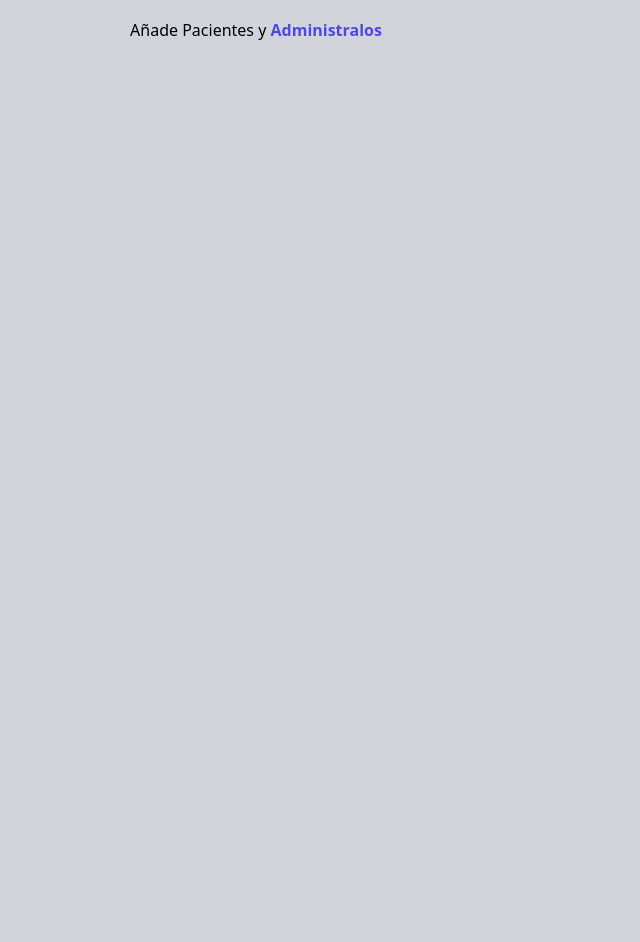
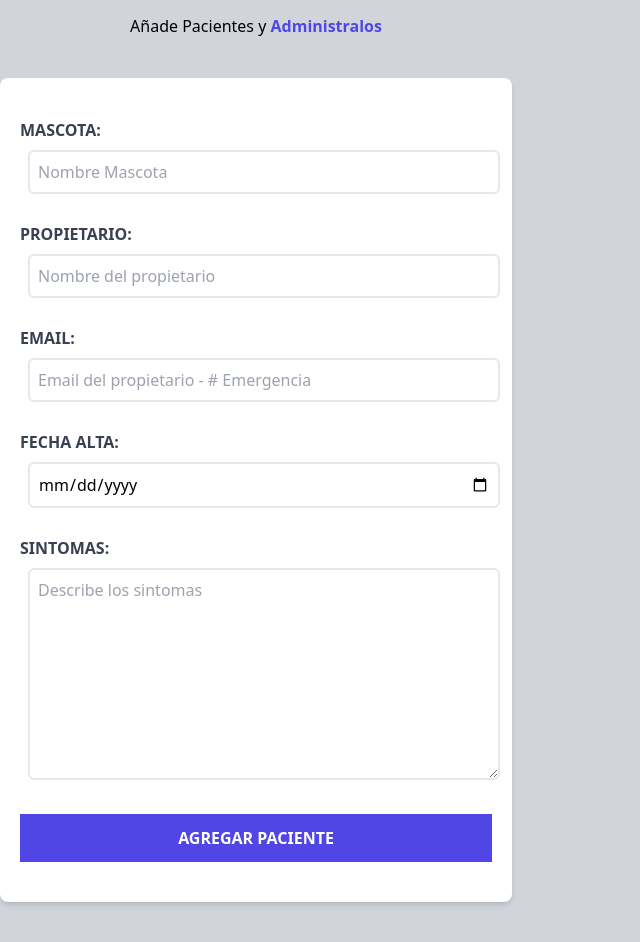
Before and after one commit to Noodle96/ReactPortfolio, a React (Vite) app in the folder Appointment/: page / in a window 1280 px wide. Shown: the part 206-1148 px from the top of the page, without its empty margins (0-640 px from the left). Before the commit the page ends 880 px from the top, so only its background shows below. Built offline with nearby package versions, Linux system fonts and the light colour scheme.

Commit message:
Add formulario'HTML

```diff
--- a/Appointment/src/components/Formulario.jsx
+++ b/Appointment/src/components/Formulario.jsx
@@ -3,13 +3,77 @@ import React from 'react'
 const Formulario = () => {
   return (
     <div className=' md:w-1/2 lg:w-2/5'>
-         <h2 className=' text-center font-black text-3xl'>
+         <h2 className=' text-center font-black text-2xl'>
             Seguimiento Pacientes
         </h2>
-        <p className=' text-base mt-5 text-center'>
+        <p className=' text-base mt-5 text-center mb-10'>
             Añade Pacientes y {''}
-            <span className='text-indigo-600 font-bold'>Administralos</span>
+            <span className='text-indigo-600 font-black'>Administralos</span>
         </p>
+        <form action="#" className='bg-white shadow-md rounded-lg py-10 px-5 mb-10'>
+            <div className='mb-5'>
+                <label htmlFor='mascota' className='block text-gray-700 uppercase font-bold'>
+                    Mascota:
+                </label>
+                <input
+                    id='mascota'
+                    type="text"
+                    placeholder='Nombre Mascota'
+                    className='border-2 w-full p-2 m-2 placeholder-gray-400 rounded-md'
+                />
+            </div>{/* END ROW */}
+            <div className='mb-5'>
+                <label htmlFor='propietario' className='block text-gray-700 uppercase font-bold'>
+                    Propietario:
+                </label>
+                <input
+                    id='propietario'
+                    type="text"
+                    placeholder='Nombre del propietario'
+                    className='border-2 w-full p-2 m-2 placeholder-gray-400 rounded-md'
+                />
+            </div>{/* END ROW */}
+            <div className='mb-5'>
+                <label htmlFor='email' className='block text-gray-700 uppercase font-bold'>
+                    Email:
+                </label>
+                <input
+                    id='email'
+                    type="email"
+                    placeholder='Email del propietario - # Emergencia'
+                    className='border-2 w-full p-2 m-2 placeholder-gray-400 rounded-md'
+                />
+            </div>{/* END ROW */}
+            <div className='mb-5'>
+                <label htmlFor='alta' className='block text-gray-700 uppercase font-bold'>
+                    Fecha Alta:
+                </label>
+                <input
+                    id='alta'
+                    type="date"
+                    className='border-2 w-full p-2 m-2 placeholder-gray-400 rounded-md'
+                />
+            </div>{/* END ROW */}
+            <div className='mb-5'>
+                <label htmlFor='sintomas' className='block text-gray-700 uppercase font-bold'>
+                    Sintomas:
+                </label>
+                <textarea
+                    name=""
+                    id="sintomas"
+                    rows= '8'
+                    className='border-2 w-full p-2 m-2 placeholder-gray-400 rounded-md'
+                    placeholder='Describe los sintomas'
+                >
+                </textarea>
+            </div>{/* END ROW */}
+            <input
+                type="submit"
+                value="Agregar Paciente"
+                className=' bg-indigo-600 w-full p-3 text-white uppercase
+                            hover:bg-indigo-700 font-bold cursor-pointer transition-all'
+            />
+        </form>
     </div>
   )
 }
```
